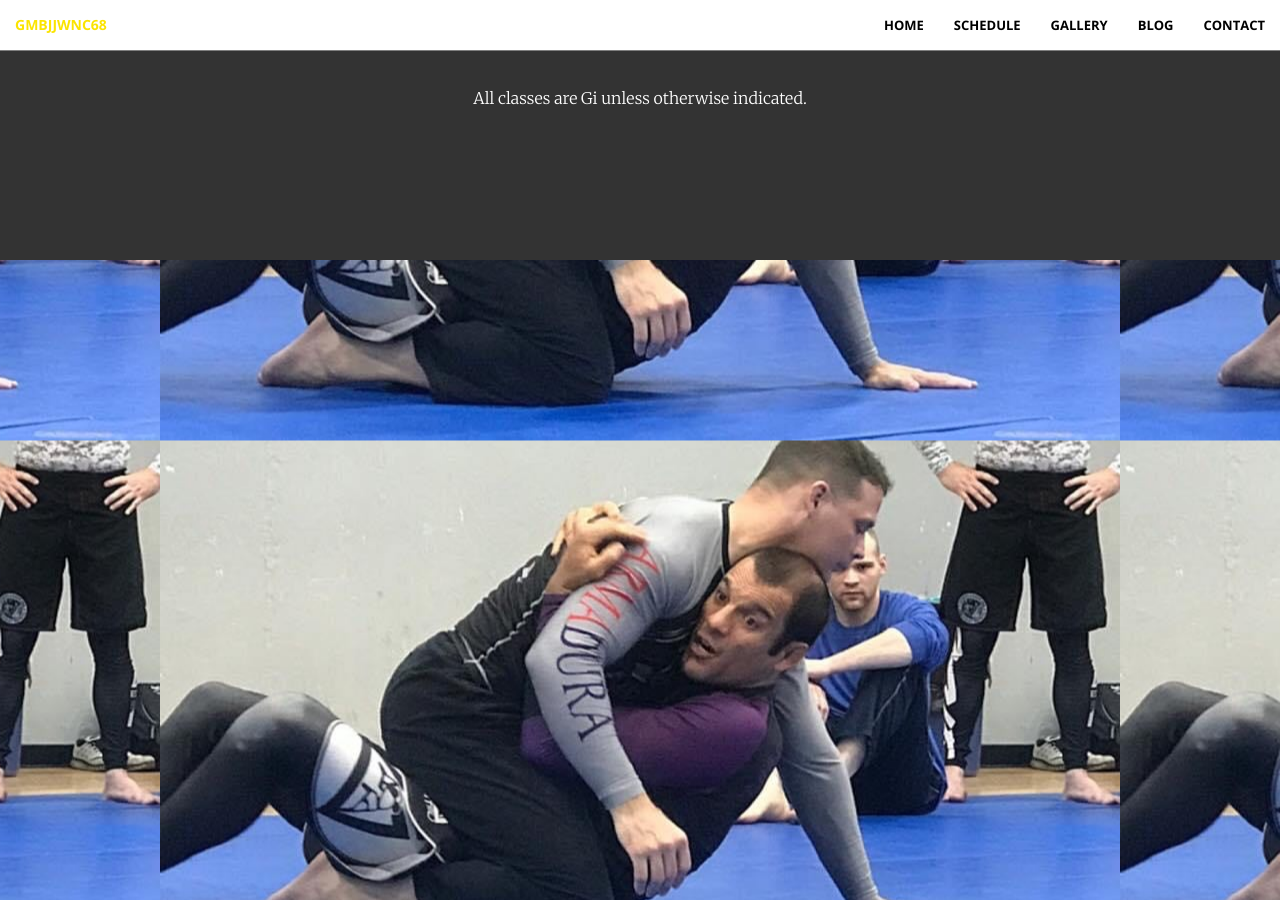
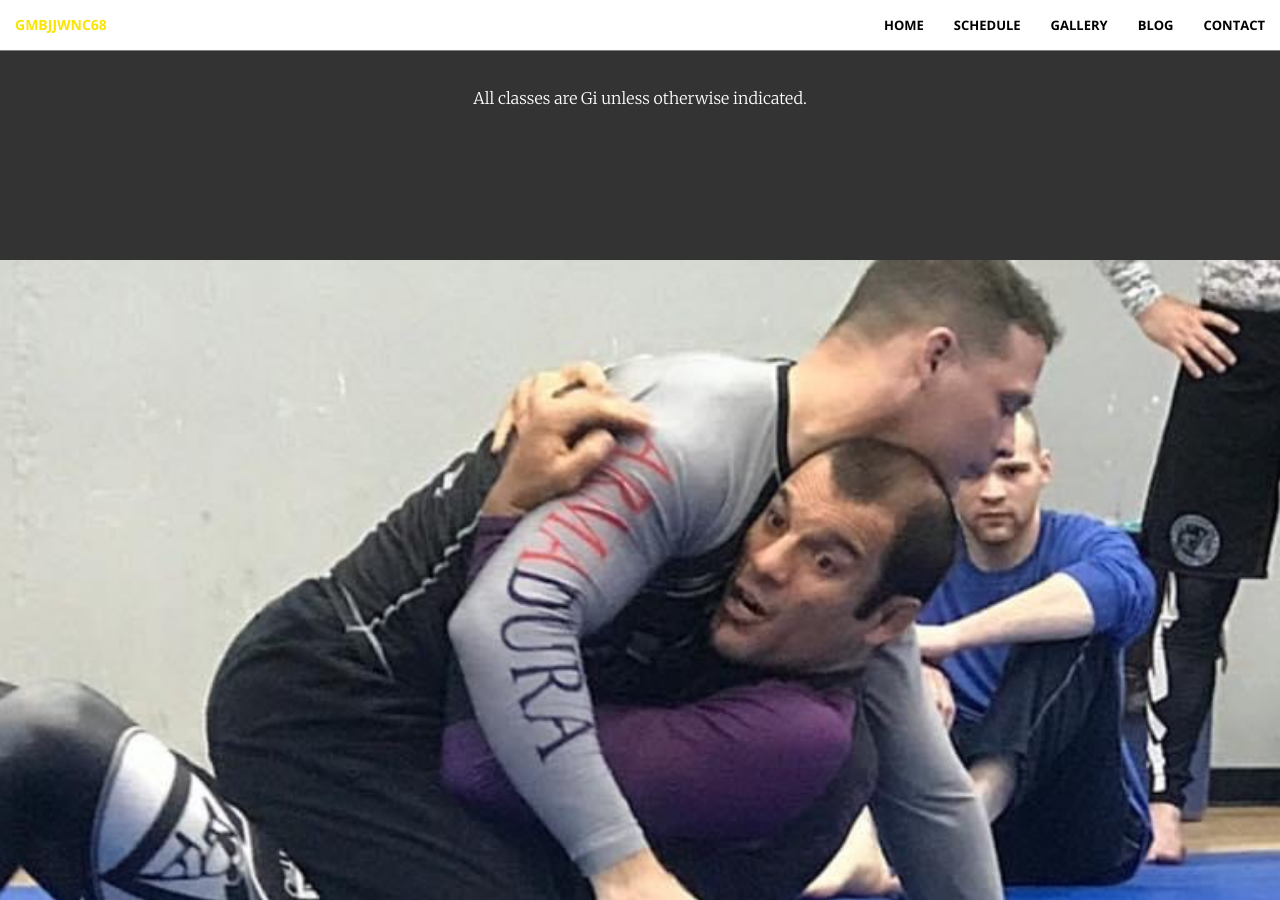
Before and after one commit to gmbjjwnc68/gmbjjwnc68.github.io, a Jekyll site: the page built from schedule.html, in a window 1280 px wide and 900 px high, scrolled down 1315 px. Built offline with Jekyll 4.4.1, drawn with Linux system fonts in a browser that asks for light colours.

Commit message:
Attempt to fix schedule footer img

```diff
--- a/_includes/class_schedule_footer.html
+++ b/_includes/class_schedule_footer.html
@@ -12,7 +12,10 @@
               /*height: auto;*/
               /*max-width: 100%;*/
               position: relative;
-              @include background-cover;
+              -webkit-background-size: cover;
+              -moz-background-size: cover;
+              background-size: cover;
+              -o-background-size: cover;
               background-position: center;
               background-image: url('../img/schedule_footer_img.jpg');
               @media (min-width: 768px) {
```
